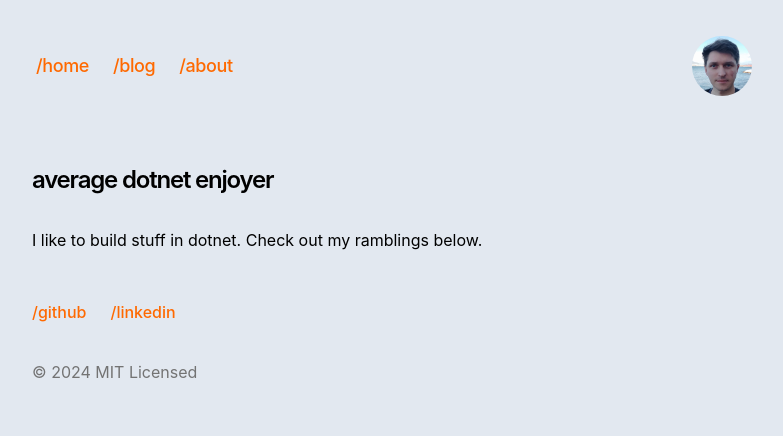
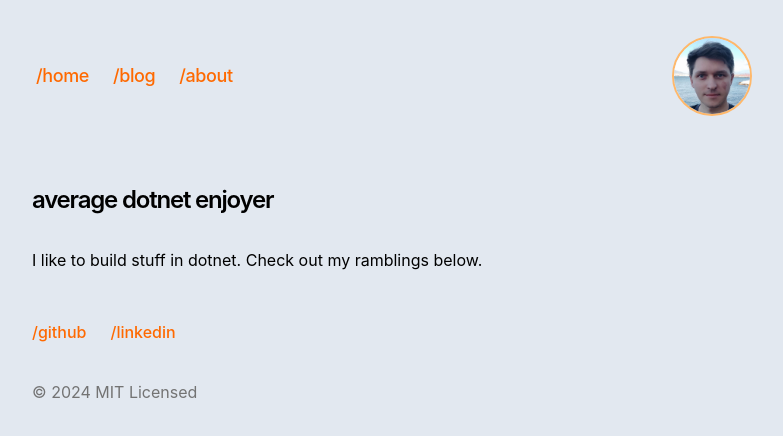
Before and after one commit to ksalk/ksalk.github.io, a Next.js app: page / in a window 1280 px wide. Shown: the top 436 px of the page, without its empty margins (224-1007 px from the left). Built offline with nearby package versions, Linux system fonts and the light colour scheme.

Commit message:
Enlarge selfie and add border to it

```diff
--- a/app/components/nav.tsx
+++ b/app/components/nav.tsx
@@ -17,8 +17,8 @@ export function Navbar() {
   const imageData = {
     src: '/images/me.jpg',
     title: 'me',
-    width: 60,
-    height: 60,
+    width: 80,
+    height: 80,
   };
 
   return (
@@ -46,7 +46,7 @@ export function Navbar() {
                 alt={imageData.title}
                 width={imageData.width}
                 height={imageData.height}
-                className="rounded-full"
+                className="rounded-full border-orange-300 hover:border-orange-500 border-2"
               />
             </div>
           </div>
```
